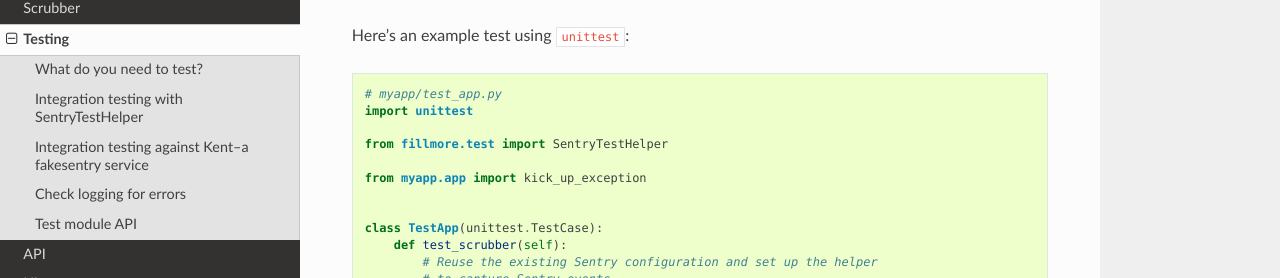
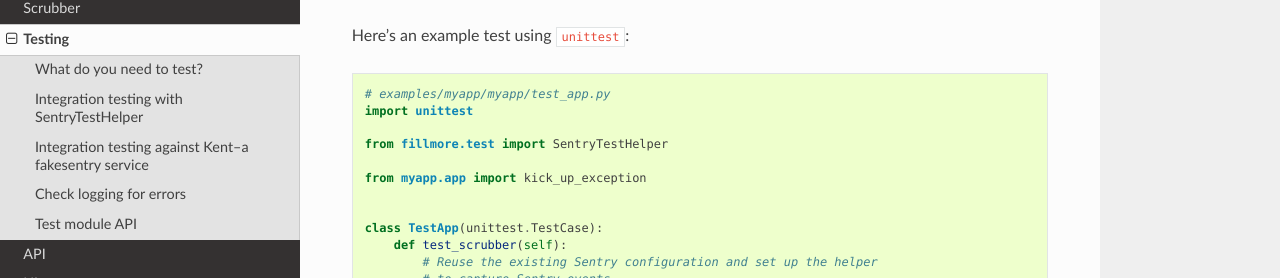
Before and after one commit to willkg/fillmore, a Sphinx documentation site: the page built from docs/testing.rst, in a window 1280 px wide and 900 px high, scrolled down 1039 px. Shown: the part 173-451 px from the top of the window. Built offline with Sphinx 7.4.7 and the Read the Docs theme 3.1.0, drawn with Linux system fonts in a browser that asks for light colours.

Commit message:
obs-340: fix README so examples have correct paths

```diff
--- a/README.rst
+++ b/README.rst
@@ -58,7 +58,7 @@
 
 Example::
 
-   # myapp/app.py
+   # examples/myapp/myapp/app.py
    import logging
    import logging.config
 
@@ -131,7 +131,7 @@
 
 ::
 
-   # myapp/test_app.py
+   # examples/myapp/myapp/test_app.py
    import unittest
 
    from fillmore.test import SentryTestHelper
--- a/docs/testing.rst
+++ b/docs/testing.rst
@@ -66,7 +66,7 @@
 
 .. code-block:: python
 
-   # myapp/test_app.py
+   # examples/myapp/myapp/test_app.py
    import unittest
 
    from fillmore.test import SentryTestHelper
```
Also changed, not shown: 2 other files.
